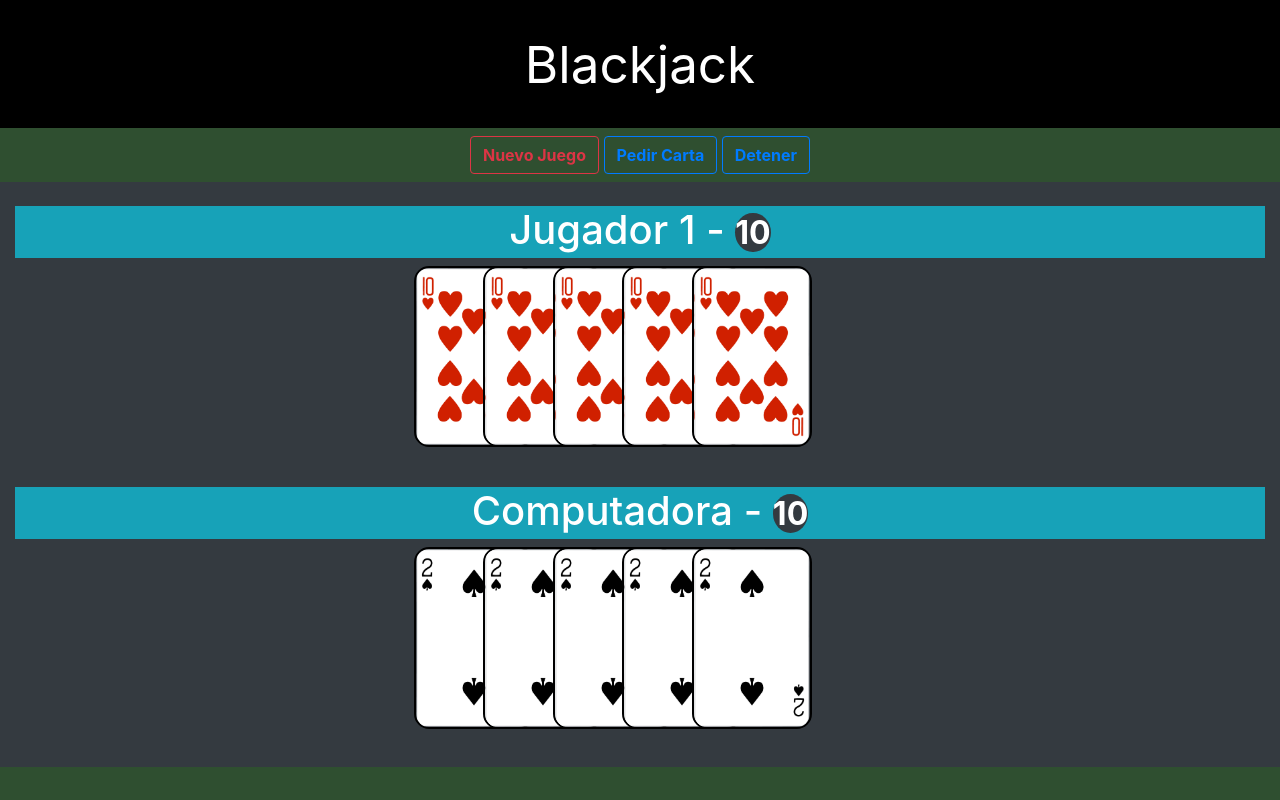
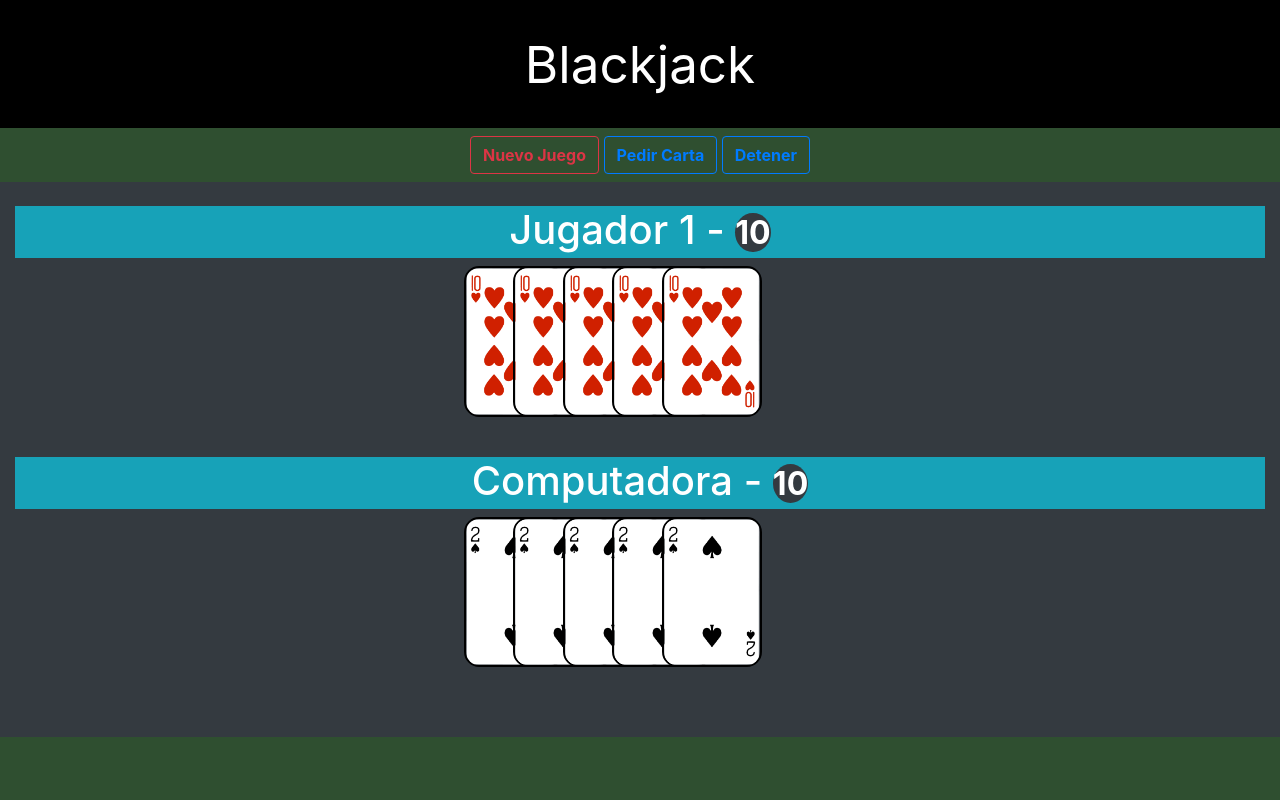
Before and after one commit to Mario-Etchegoyen/blackjack, a plain HTML site: page index.html in a window 1280 px wide. Drawn offline with nearby package versions, Linux system fonts and the light colour scheme.

Commit message:
prueba correccion medidas cartas

```diff
--- a/assets/css/styles.css
+++ b/assets/css/styles.css
@@ -15,9 +15,9 @@ body {
 
 .carta {
   /* position: relative; */
-  width: 15dvw;
-  max-width: 120px;
-  min-width: 100px;
+  width: 100px;
+  /* max-width: 120px;
+  min-width: 100px; */
   /* left: 20dvw; */
   margin-left: -55px;
   border: 2px solid black;
```
